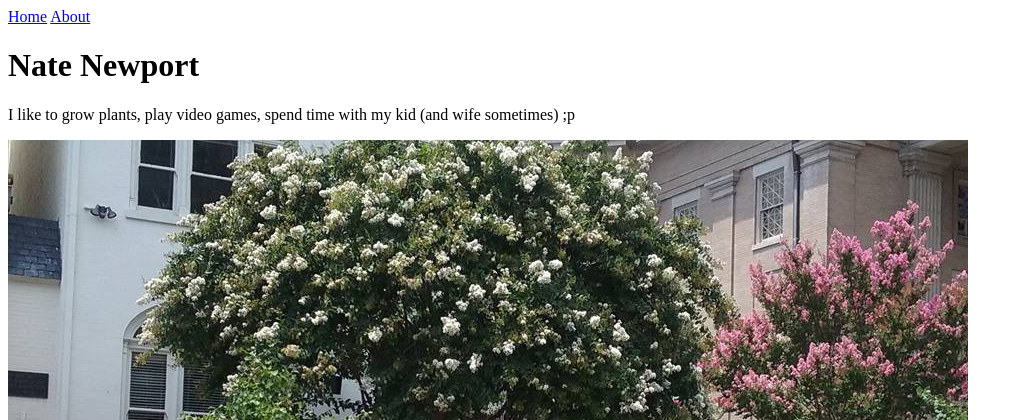
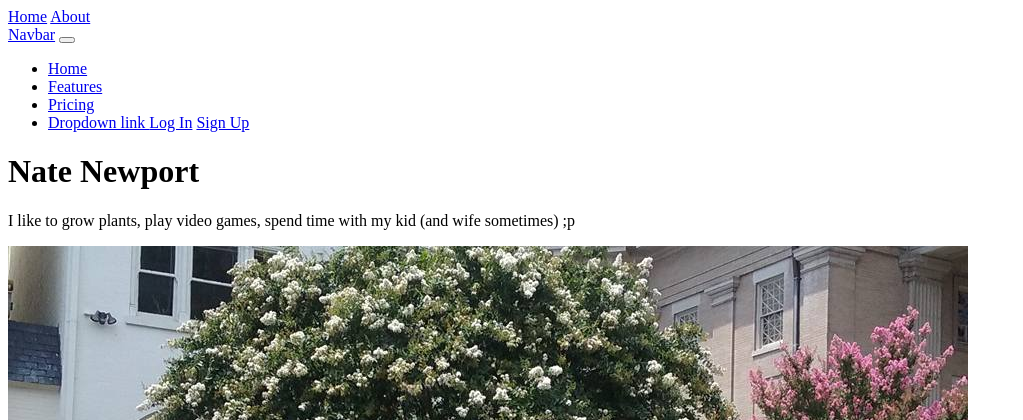
Before and after one commit to WytNoyz/pages-app, a Django app: page /about/ in a window 1280 px wide. Shown: the top 420 px of the page, without its empty margins (0-1023 px from the left). Run offline with Django 3.2, Linux system fonts and the light colour scheme.

Commit message:
new turn in, so confused

```diff
--- a/pages/templates/pages/base.html
+++ b/pages/templates/pages/base.html
@@ -3,5 +3,47 @@
     <a href="{% url 'about' %}">About</a>
 </header>
 
+<body>
+    <nav class="navbar navbar-expand-lg navbar-light bg-light">
+        <div class="container-fluid">
+            <a class="navbar-brand" href="#">Navbar</a>
+            <button class="navbar-toggler" type="button" data-bs-toggle="collapse" data-bs-target="#navbarNavDropdown"
+                aria-controls="navbarNavDropdown" aria-expanded="false" aria-label="Toggle navigation">
+                <span class="navbar-toggler-icon"></span>
+            </button>
+            <div class="collapse navbar-collapse" id="navbarNavDropdown">
+                <ul class="navbar-nav">
+                    <li class="nav-item">
+                        <a class="nav-link active" aria-current="page" href="#">Home</a>
+                    </li>
+                    <li class="nav-item">
+                        <a class="nav-link" href="#">Features</a>
+                    </li>
+                    <li class="nav-item">
+                        <a class="nav-link" href="#">Pricing</a>
+                    </li>
+                    <li class="nav-item dropdown">
+                        <a class="nav-link dropdown-toggle" href="#" id="navbarDropdownMenuLink" role="button"
+                            data-bs-toggle="dropdown" aria-expanded="false">
+                            Dropdown link
+                        </a>
+                        {% if user.is_authenticated %}
+                        <ul class="dropdown-menu" aria-labelledby="navbarDropdownMenuLink">
+                            <li><a class="dropdown-item" href="{% url 'password_change' %}">Change Password</a></li>
+                            <li><a class="dropdown-item" href="{% url 'logout' %}">Log Out</a></li>
+                        </ul>
+                        {% else %}
+                        <a href="{% url 'login' %}" class="btn btn-primary btn-lg disabled" tabindex="-1"
+                            role="button">Log In</a>
+                        <a href="{% url 'signup' %}" class="btn btn-secondary btn-lg disabled" tabindex="-1"
+                            role="button" aria-disabled="true">Sign Up</a>
+                        {% endif %}
+                    </li>
+                </ul>
+            </div>
+        </div>
+    </nav>
+</body>
+
 {% block content %}
 {% endblock %}
```
